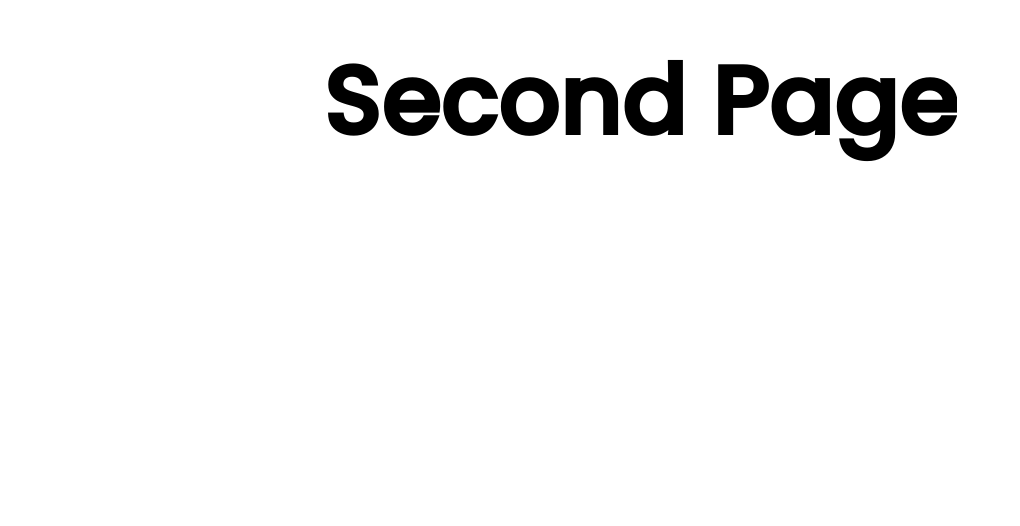
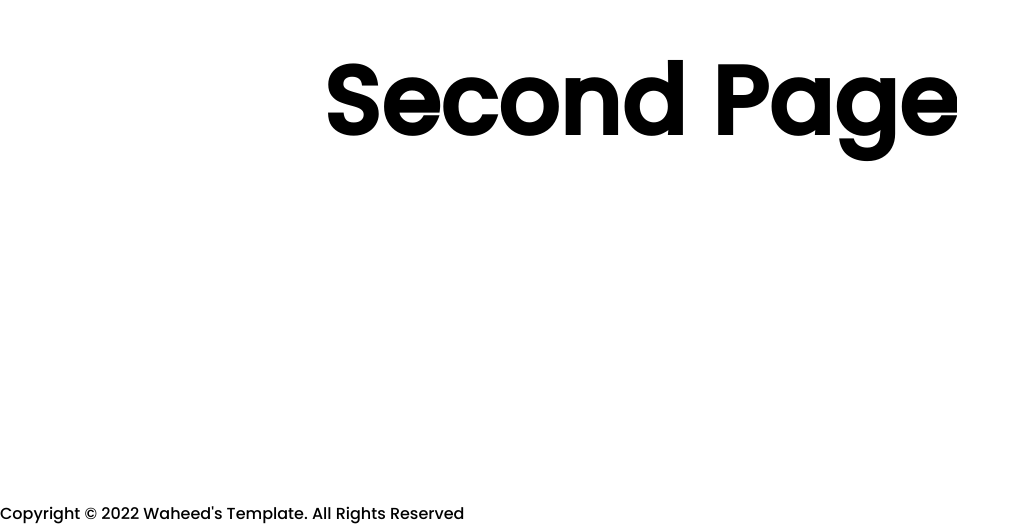
Before and after one commit to captainWaheed/Website-Reveal-Animation, a plain HTML site: page index.html in a window 1280 px wide. Shown: the part 1899-2425 px from the top of the page, without its empty margins (0-1020 px from the left). Before the commit the page ends 2400 px from the top, so only its background shows below. Drawn offline with nearby package versions, Linux system fonts and the light colour scheme.

Commit message:
Update Index.html

```diff
--- a/index.html
+++ b/index.html
@@ -29,6 +29,17 @@
     <div class="second-page">
       <h2>Second Page</h2>
     </div>
+     <footer>
+      Copyright &copy;
+      <span id="copyright">
+        <script>
+          document
+            .getElementById("copyright")
+            .appendChild(document.createTextNode(new Date().getFullYear()));
+        </script>
+      </span>
+      Waheed's Template. All Rights Reserved
+    </footer>
 
     <script
       src="https://cdnjs.cloudflare.com/ajax/libs/gsap/3.8.0/gsap.min.js"
```
